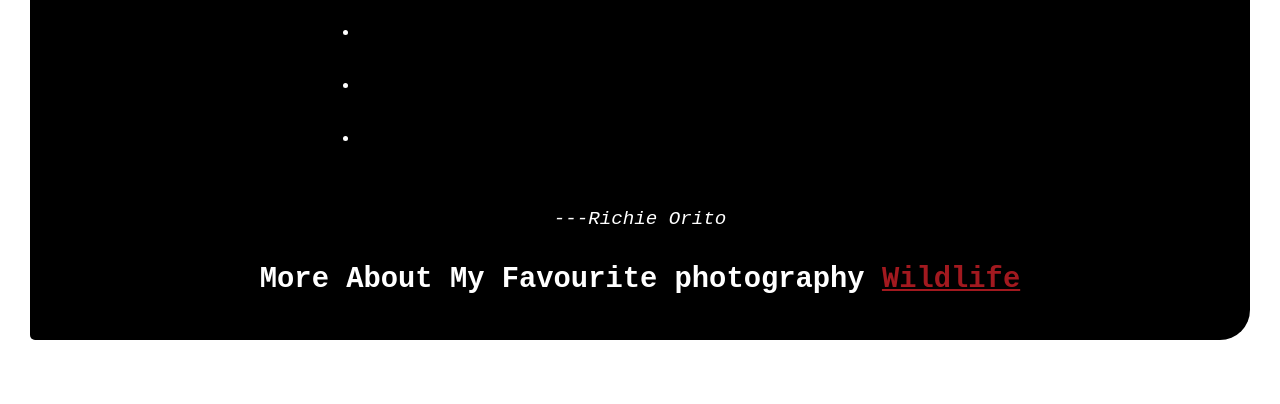
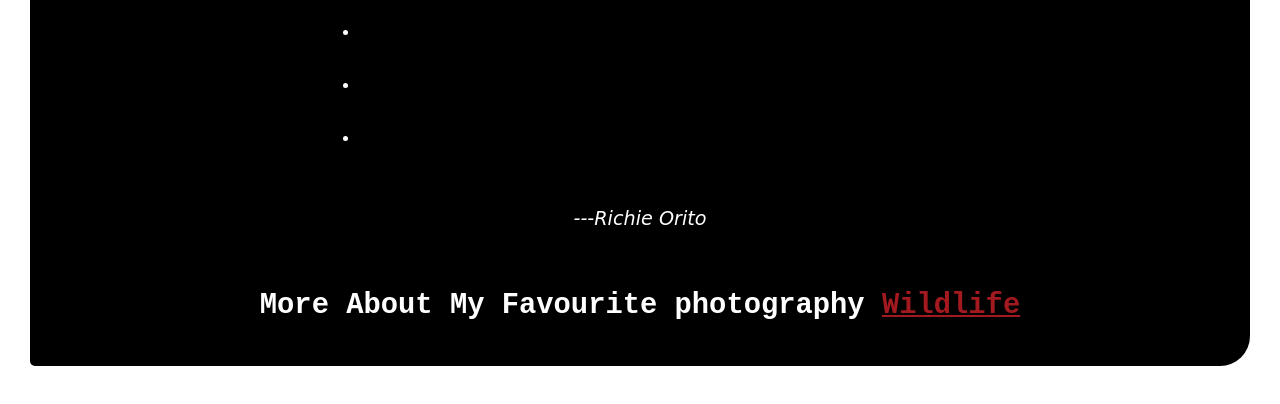
Before and after one commit to RichieOrito/week-1-project, a plain HTML site: page index.html in a window 1280 px wide. Shown: the part 324-728 px from the top of the page. Drawn offline with Linux system fonts and the light colour scheme; files that its build step writes are made by us from their sources.

```diff
--- a/index.css
+++ b/index.css
@@ -98,3 +98,9 @@
 li{
   margin: 18px 0;
 }
+
+blockquote{
+  font-family: 'Girassol', cursive;
+  max-width: 550px;
+  margin: 0 auto 50px auto;
+}
```
